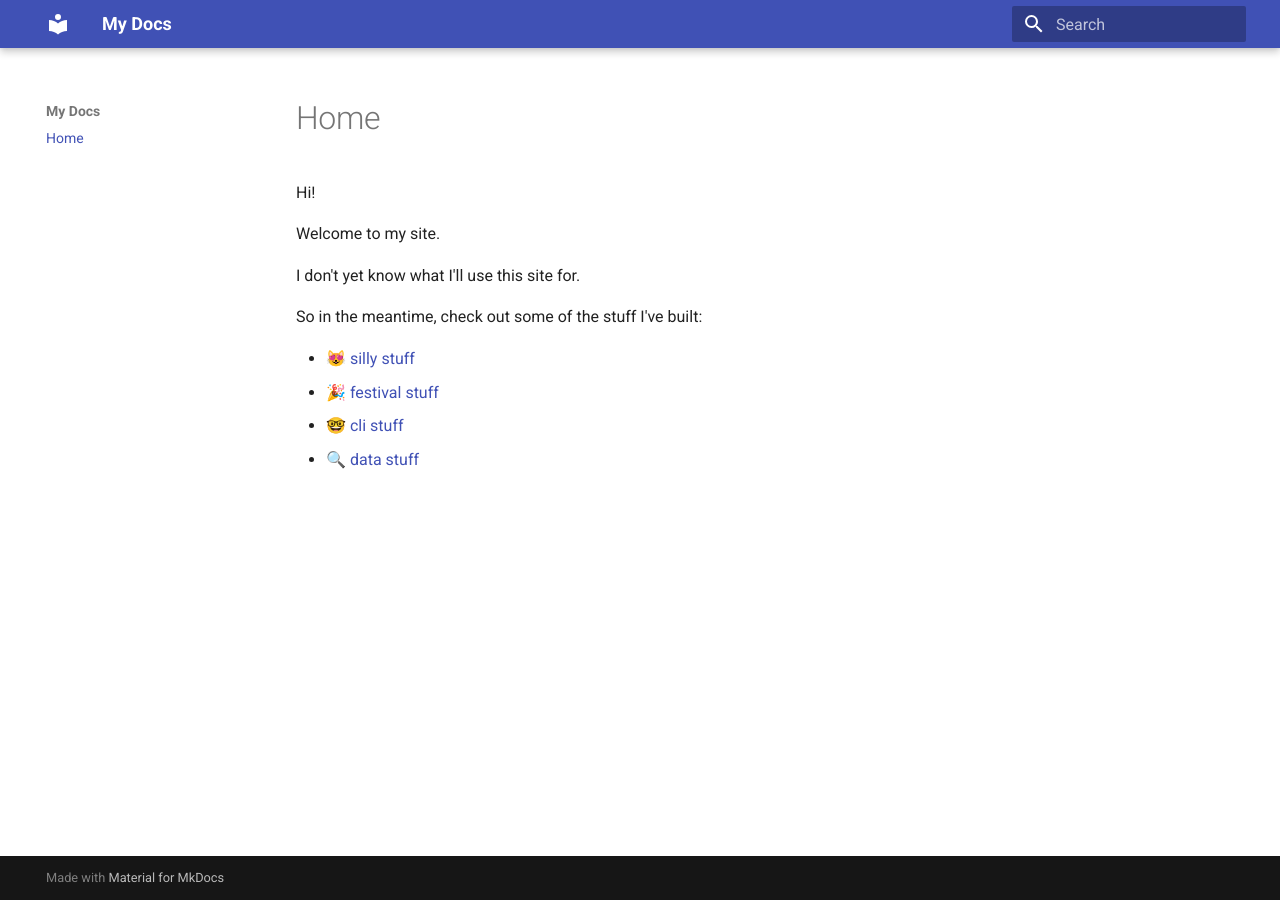
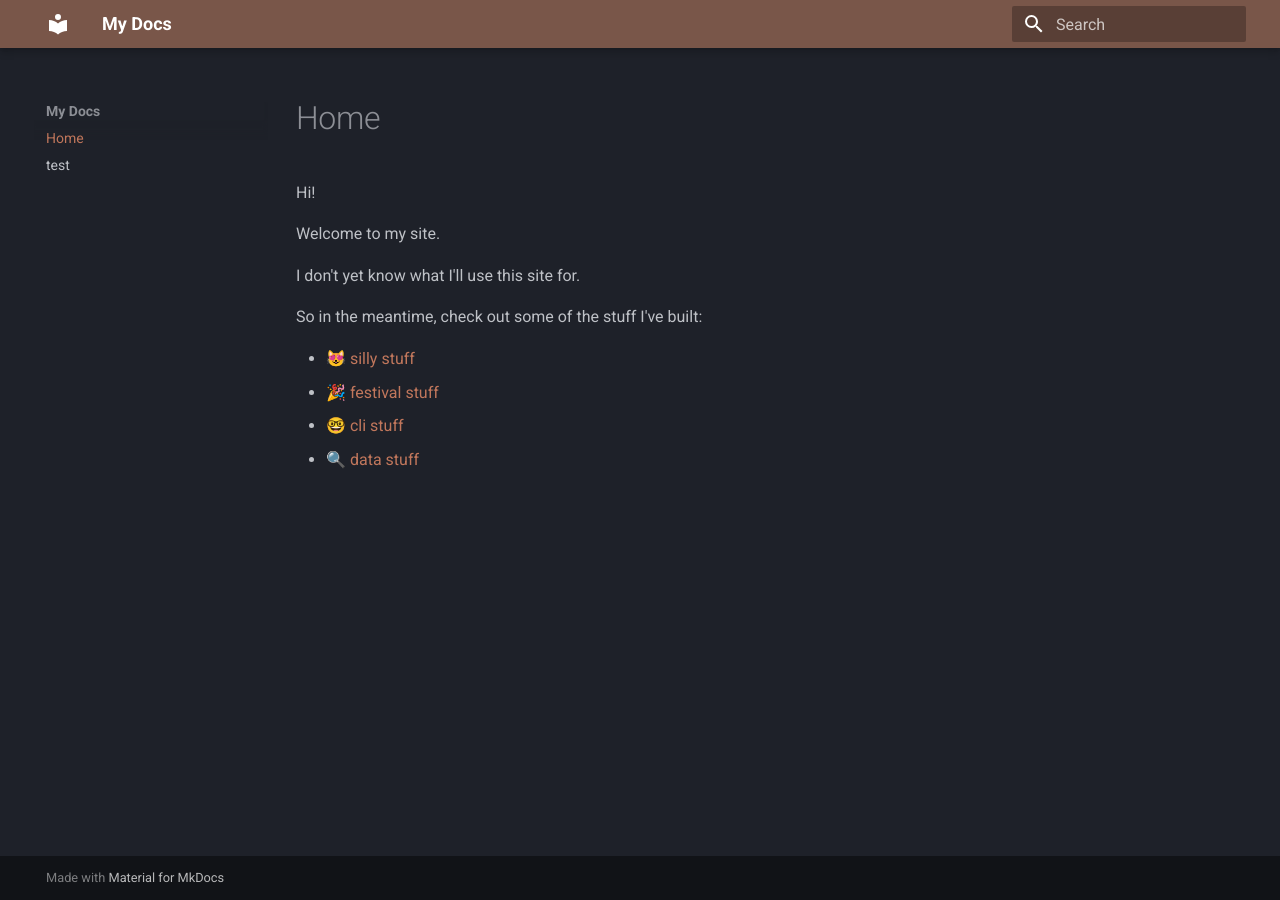
Before and after one commit to djmikeale/hi, an MkDocs documentation site: the page built from docs/index.md, in a window 1280 px wide. Built offline with MkDocs 1.6.1 and Material for MkDocs 9.7.7, drawn with Linux system fonts in a browser that asks for light colours.

Commit message:
update style and add ligatures to code snippets

```diff
--- /dev/null
+++ b/docs/stylesheets/extra.css
@@ -0,0 +1,6 @@
+.md-typeset code,
+.md-typeset kbd,
+.md-typeset pre {
+  font-feature-settings: "kern", "liga";
+  font-variant-ligatures: normal;
+}
--- a/mkdocs.yml
+++ b/mkdocs.yml
@@ -2,3 +2,11 @@
 site_url: https://djmikeale.github.io/hi
 theme:
   name: material
+  palette:
+    scheme: slate
+    primary: brown
+    accent: deep orange
+  font:
+    code: Fira Code
+extra_css:
+  - stylesheets/extra.css
```
Also changed, not shown: docs/test.md (added, +7 -0 lines).
